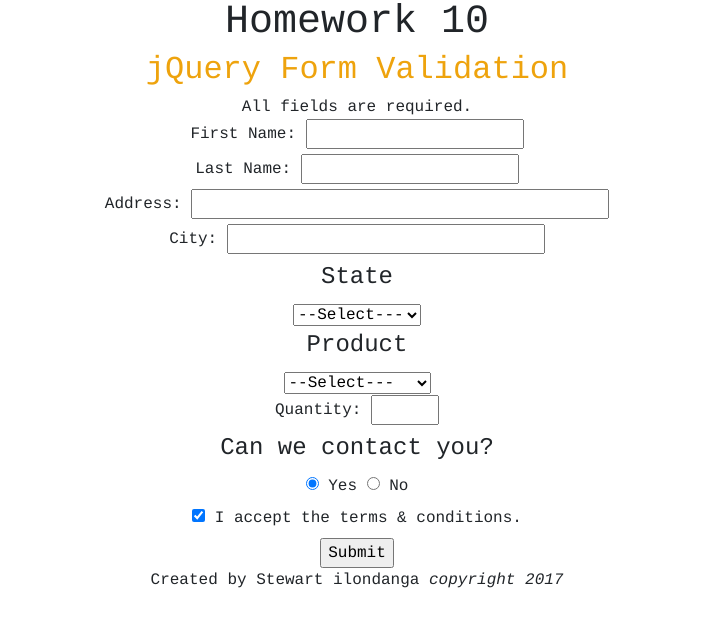
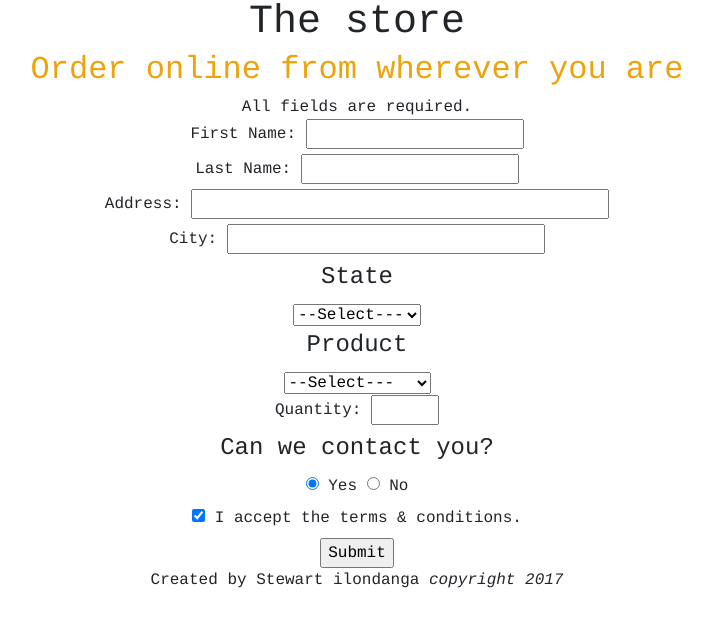
Before and after one commit to stewilondanga/online-order, a plain HTML site: page index.html in a window 1280 px wide. Shown: the whole page, without its empty margins (283-996 px from the left). Drawn offline with nearby package versions, Linux system fonts and the light colour scheme; a script that the page names is missing.

Commit message:
add index.html

```diff
--- a/index.html
+++ b/index.html
@@ -9,8 +9,8 @@
 
 <body>
 
-    <h1>Homework 10</h1>
-    <h2>jQuery Form Validation</h2>
+    <h1>The store</h1>
+    <h2>Order online from wherever you are</h2>
 
 
     <div id="content">
```
